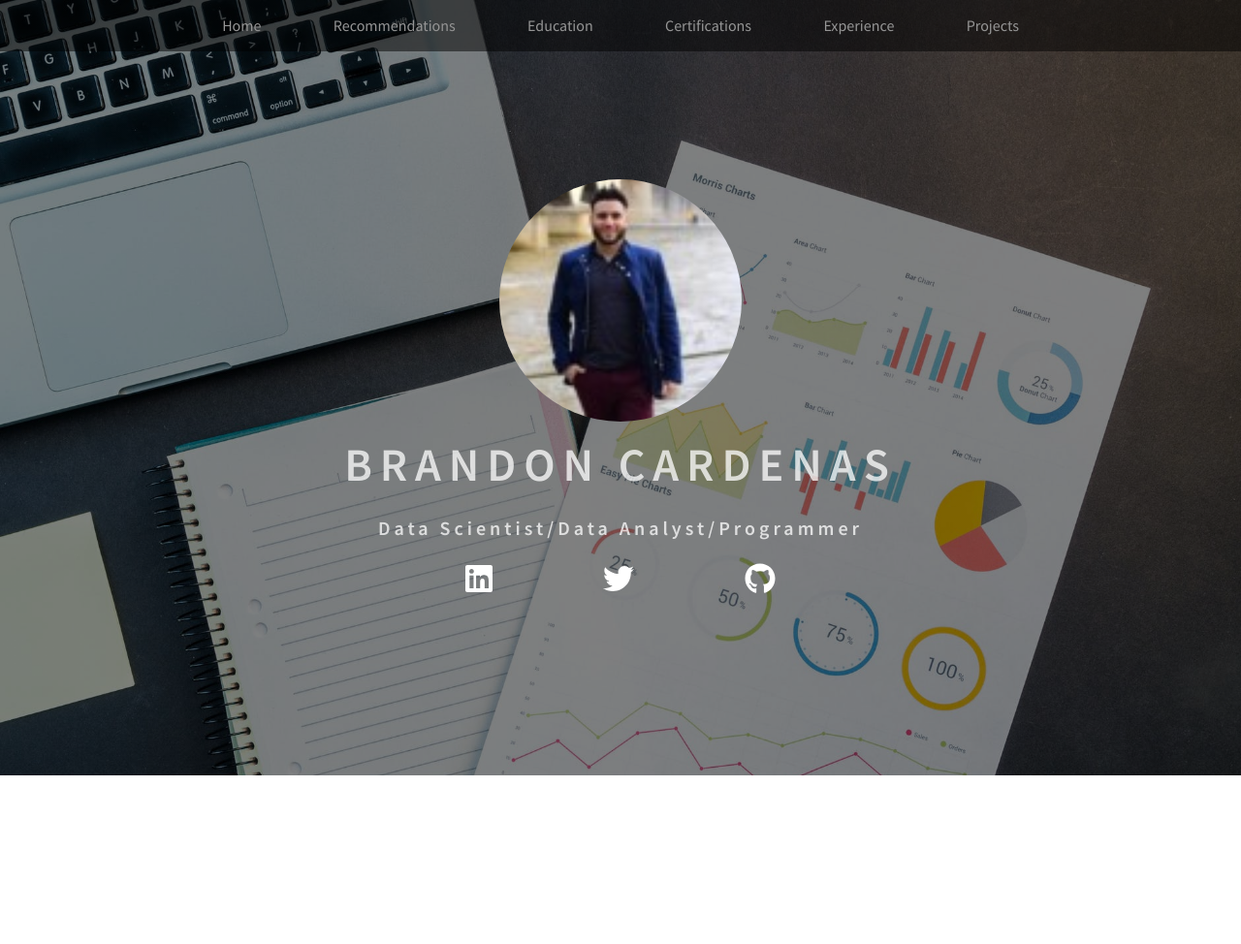
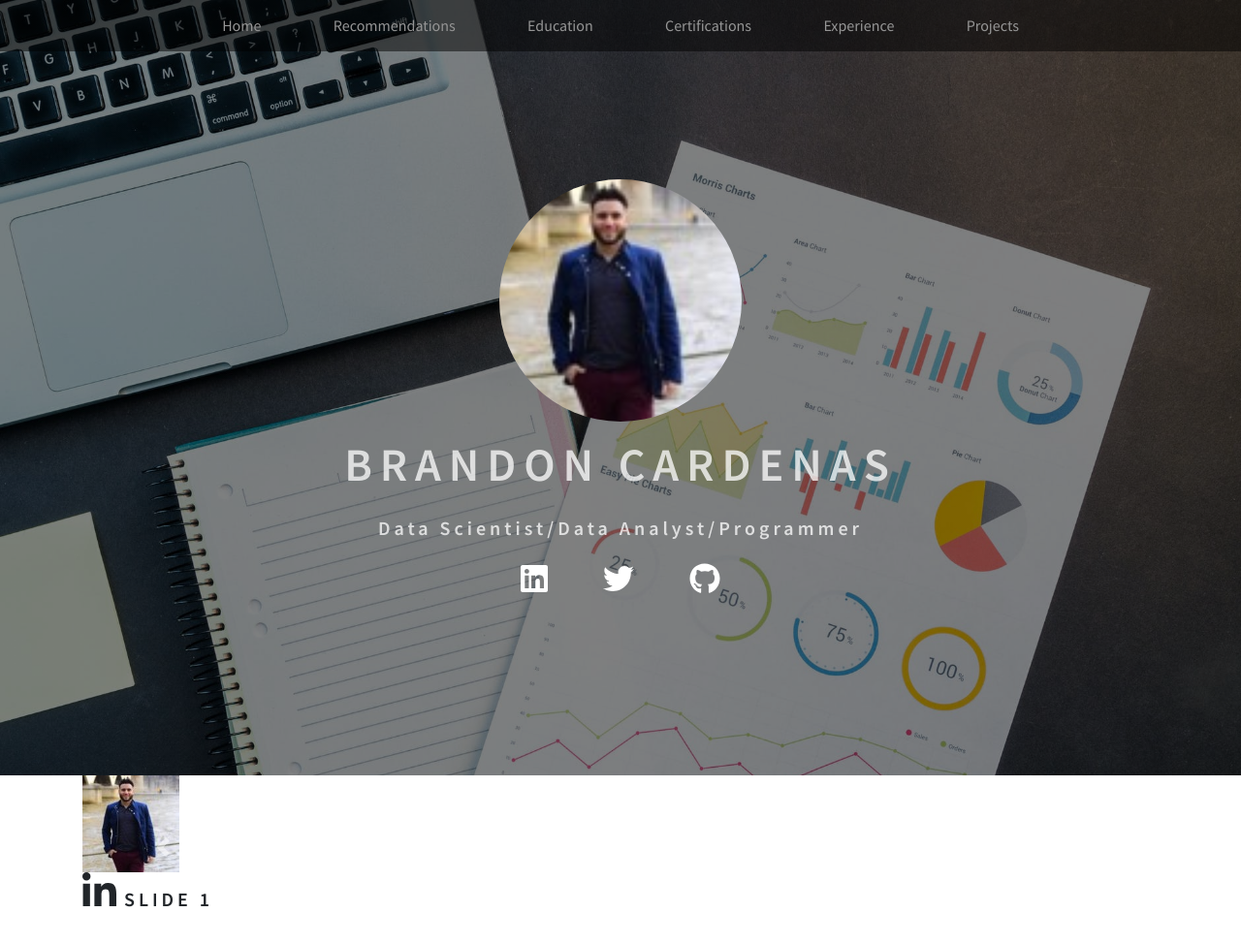
Before and after one commit to DCasely/portfolio-site-brandon-cardenas, a plain HTML site: page index.html in a window 1280 px wide. Shown: the top 974 px of the page at 97% size. Drawn offline with nearby package versions, Linux system fonts and the light colour scheme.

Commit message:
moving on to Recommendation Section

```diff
--- a/index.html
+++ b/index.html
@@ -35,7 +35,6 @@
       <!-- ============================================ -->
       <!-- NAVIGATION -->
       <!-- ============================================ -->
-      <div class="row">
       <section id="navigation">
         <div class="container">
           <nav
@@ -80,7 +79,6 @@
           </nav>
         </div>
       </section>
-      </div>
 
       <!-- ============================================ -->
       <!-- WELCOME -->
@@ -118,7 +116,48 @@
       <!-- ============================================ -->
       <!-- RECOMMENDATIONS -->
       <!-- ============================================ -->
-      <section id="recommendations"></section>
+      <section id="recommendations">
+        <div class="container">
+          <!-- Slideshow/Carousel -->
+          <div
+            id="carouselExampleControls"
+            class="carousel slide"
+            data-ride="carousel"
+          >
+            <!-- Slide Contents -->
+            <div class="carousel-inner">
+              <div class="carousel-item active">
+                <img src="./images/profilepic.jpeg" alt="" />
+                <h2><i class="fab fa-linkedin-in fa-2x"></i> SLIDE 1</h2>
+              </div>
+            </div>
+            <a
+              class="carousel-control-prev"
+              href="#carouselExampleControls"
+              role="button"
+              data-slide="prev"
+            >
+              <span
+                class="carousel-control-prev-icon"
+                aria-hidden="true"
+              ></span>
+              <span class="sr-only">Previous</span>
+            </a>
+            <a
+              class="carousel-control-next"
+              href="#carouselExampleControls"
+              role="button"
+              data-slide="next"
+            >
+              <span
+                class="carousel-control-next-icon"
+                aria-hidden="true"
+              ></span>
+              <span class="sr-only">Next</span>
+            </a>
+          </div>
+        </div>
+      </section>
     </div>
 
     <!-- JS for Bootstrap -->
--- a/styles.css
+++ b/styles.css
@@ -78,7 +78,7 @@ a:hover {
 }
 
 #social-media-icons a {
-  margin: 0 5%;
+  margin: 0 2.5%;
 }
 
 #social-media-icons a:hover {
```
Lines whose indentation alone changed are shown as unchanged.
